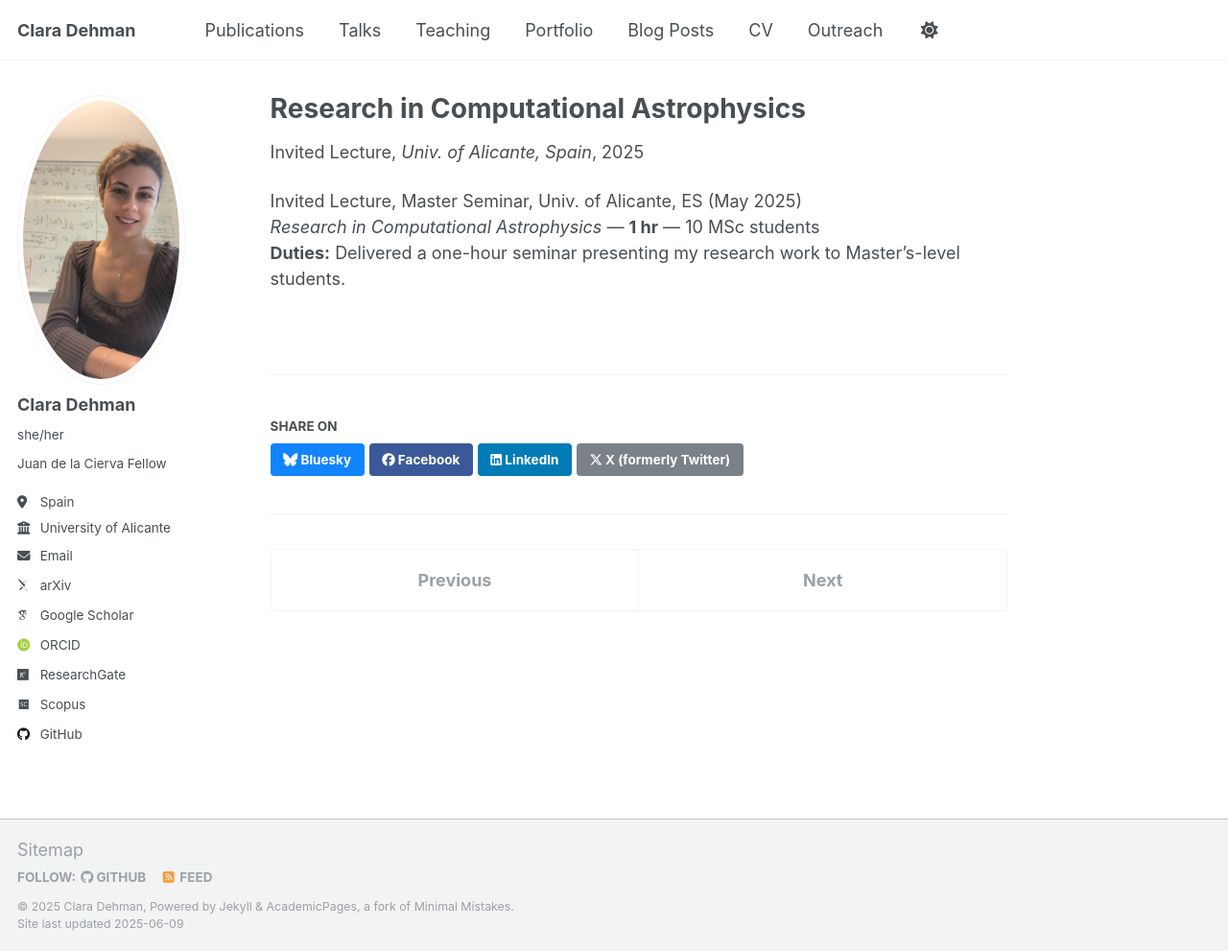
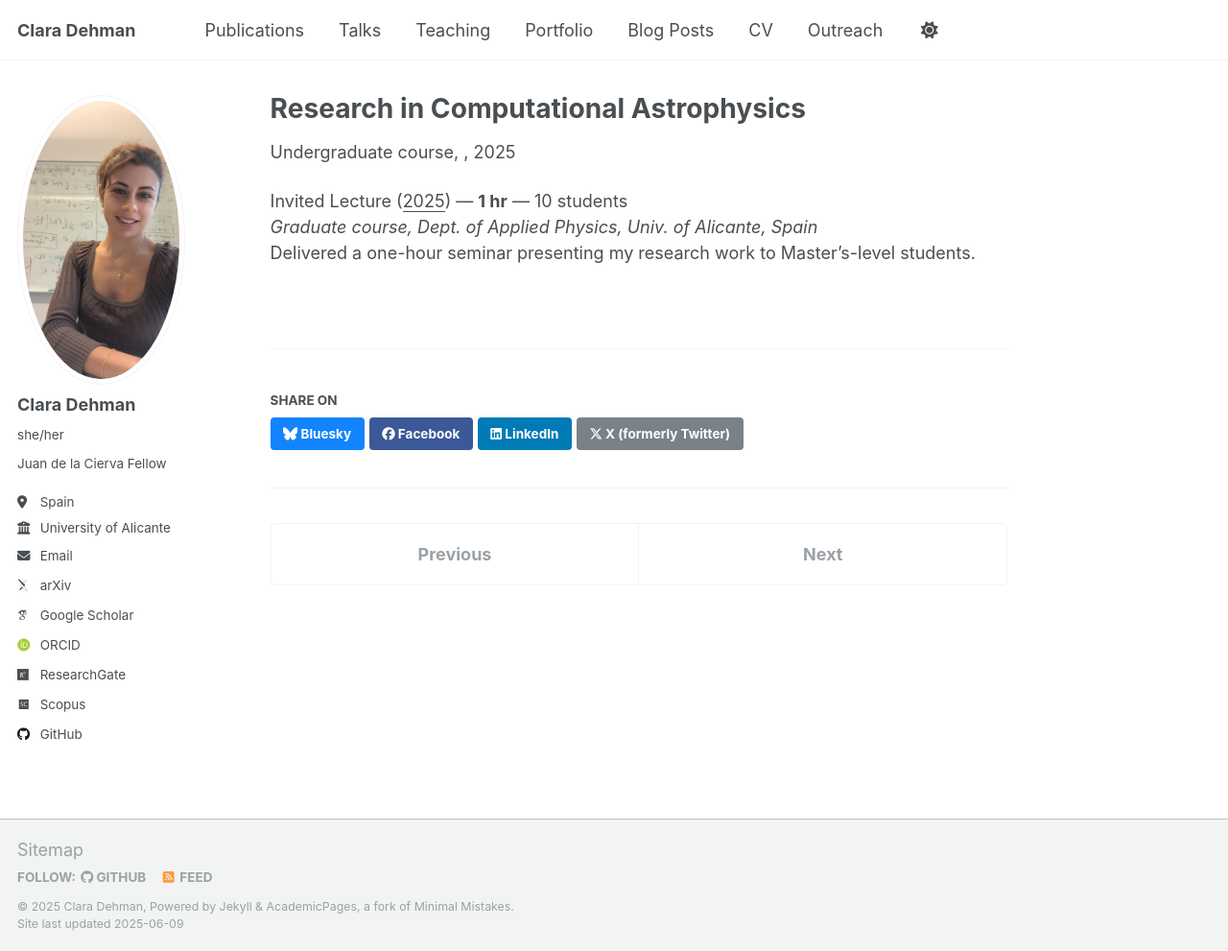
Before and after one commit to ClaraDehman/ClaraDehman.github.io, a Jekyll site: the page built from _teaching/masterseminar.md, in a window 1280 px wide and 991 px high. Shown: the whole window at 96% size. Built offline with Jekyll 4.4.1, drawn with Linux system fonts in a browser that asks for light colours; some web fonts are replaced.

Commit message:
Update masterseminar.md

```diff
--- a/_teaching/masterseminar.md
+++ b/_teaching/masterseminar.md
@@ -1,13 +1,11 @@
 ---
 title: "Research in Computational Astrophysics"
 collection: teaching
-type: "Invited Lecture"
+type: "Undergraduate course"
 permalink: /teaching/2025-computational-astro
-venue: "Univ. of Alicante, Spain"
-date: 2025-05-01
 location: "Alicante, Spain"
 ---
 
-Invited Lecture, Master Seminar, Univ. of Alicante, ES (May 2025)
-*Research in Computational Astrophysics* — **1 hr** — 10 MSc students
-**Duties:** Delivered a one-hour seminar presenting my research work to Master's-level students.
+Invited Lecture (<u>2025</u>) — **1 hr** — 10 students <br>
+*Graduate course, Dept. of Applied Physics, Univ. of Alicante, Spain*
+Delivered a one-hour seminar presenting my research work to Master's-level students.
```
